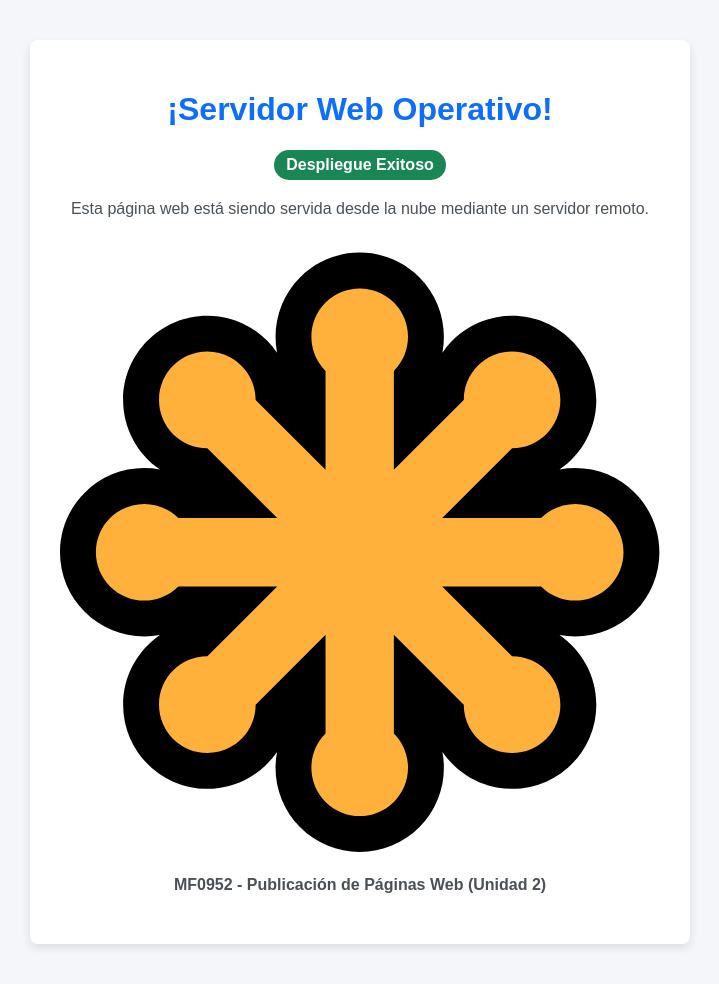
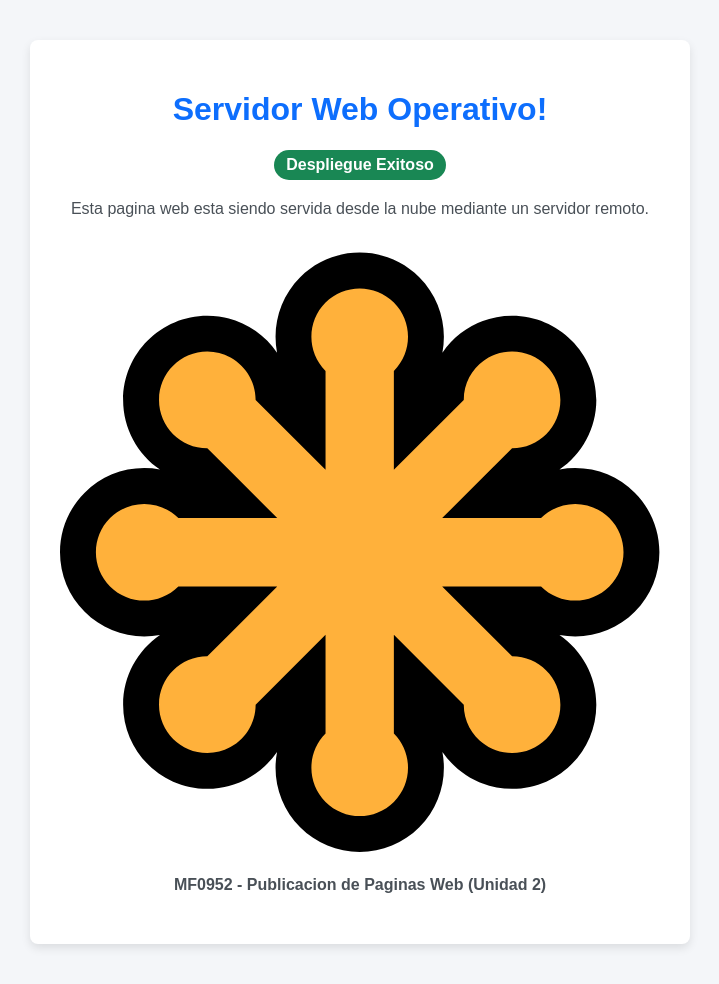
Before and after one commit to MJCrisB/mi-primera-web, a plain HTML site: page index.html in a window 1280 px wide. Shown: the whole page, without its empty margins (280-999 px from the left). Drawn offline with Linux system fonts and the light colour scheme.

Commit message:
Nueva versión index

```diff
--- a/index.html
+++ b/index.html
@@ -8,14 +8,14 @@
 </head>
 <body>
 <div class="container">
-<h1>¡Servidor Web Operativo! </h1>
+<h1>Servidor Web Operativo! </h1>
 <span class="badge">Despliegue Exitoso</span>
 <p>
-Esta página web está siendo servida desde la nube mediante un servidor
+Esta pagina web esta siendo servida desde la nube mediante un servidor
 remoto.
 </p>
 <img src="img/logo.svg" alt="Logo de bienvenida" />
-<p><strong>MF0952 - Publicación de Páginas Web (Unidad 2)</strong></p>
+<p><strong>MF0952 - Publicacion de Paginas Web (Unidad 2)</strong></p>
 </div>
 </body>
 </html>
```
